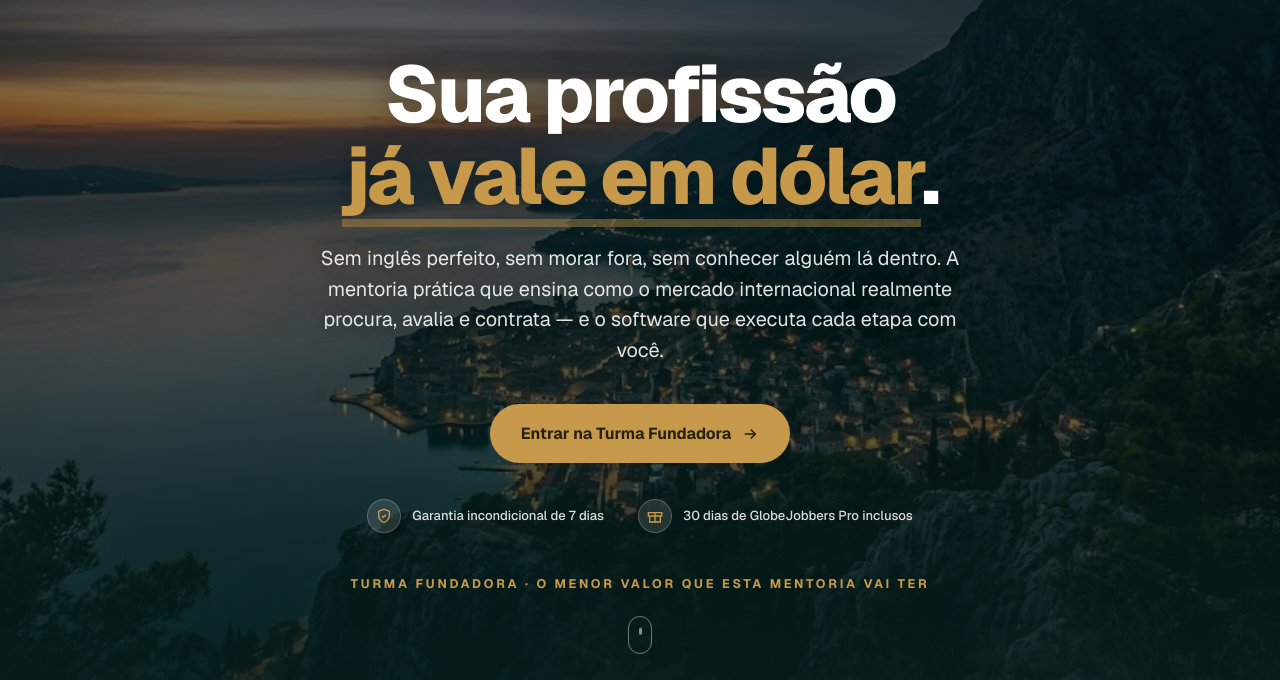
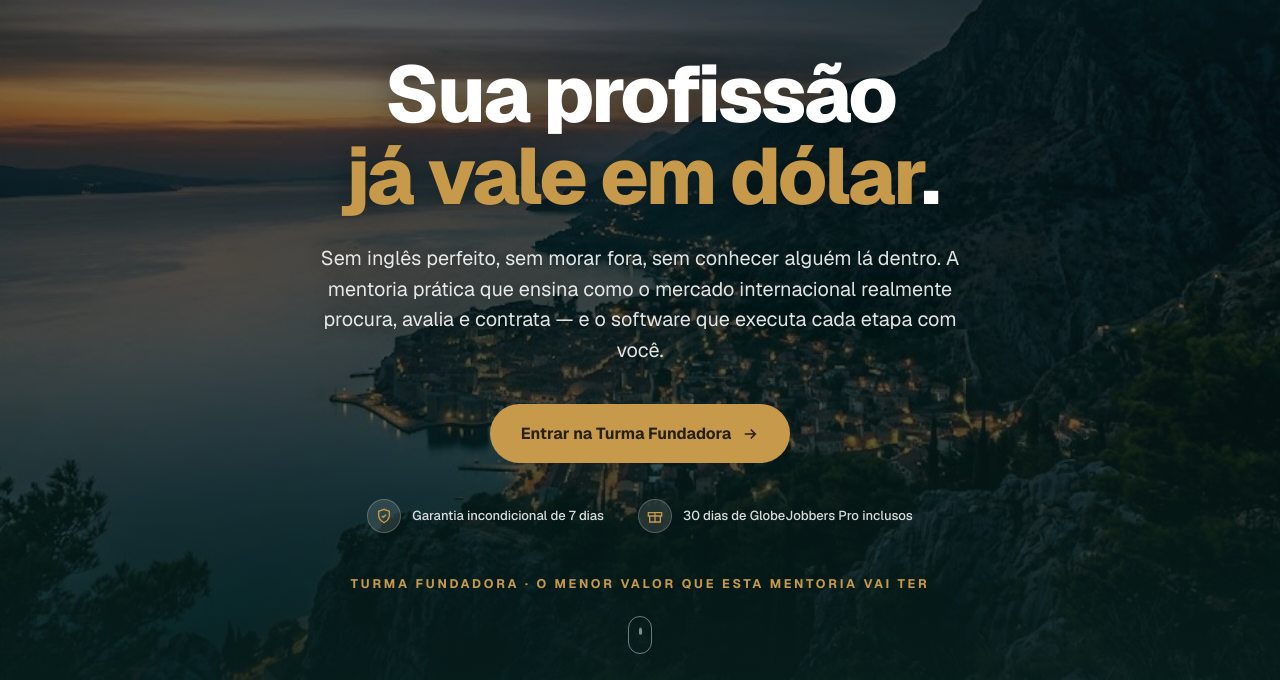
Before and after one commit to eduardomedinaux/carreira-em-dolar, a plain HTML site: page index.html in a window 1280 px wide. Shown: the part 120-800 px from the top of the page. Drawn offline with nearby package versions, Linux system fonts and the light colour scheme.

Commit message:
Remove sublinhado do destaque

```diff
--- a/index.html
+++ b/index.html
@@ -177,7 +177,7 @@
     letter-spacing:-.035em;font-weight:800;text-wrap:balance;
     text-shadow:0 2px 30px rgba(0,0,0,.35);
   }
-  .hero h1 .hl{color:var(--gold);box-shadow:inset 0 -.10em 0 rgba(199,154,75,.42);}
+  .hero h1 .hl{color:var(--gold);}
   /* quebra forçada antes de "já" — só no desktop; no mobile a linha já quebra sozinha */
   .brk{display:none;}
   @media (min-width:861px){ .brk{display:inline;} }
```
